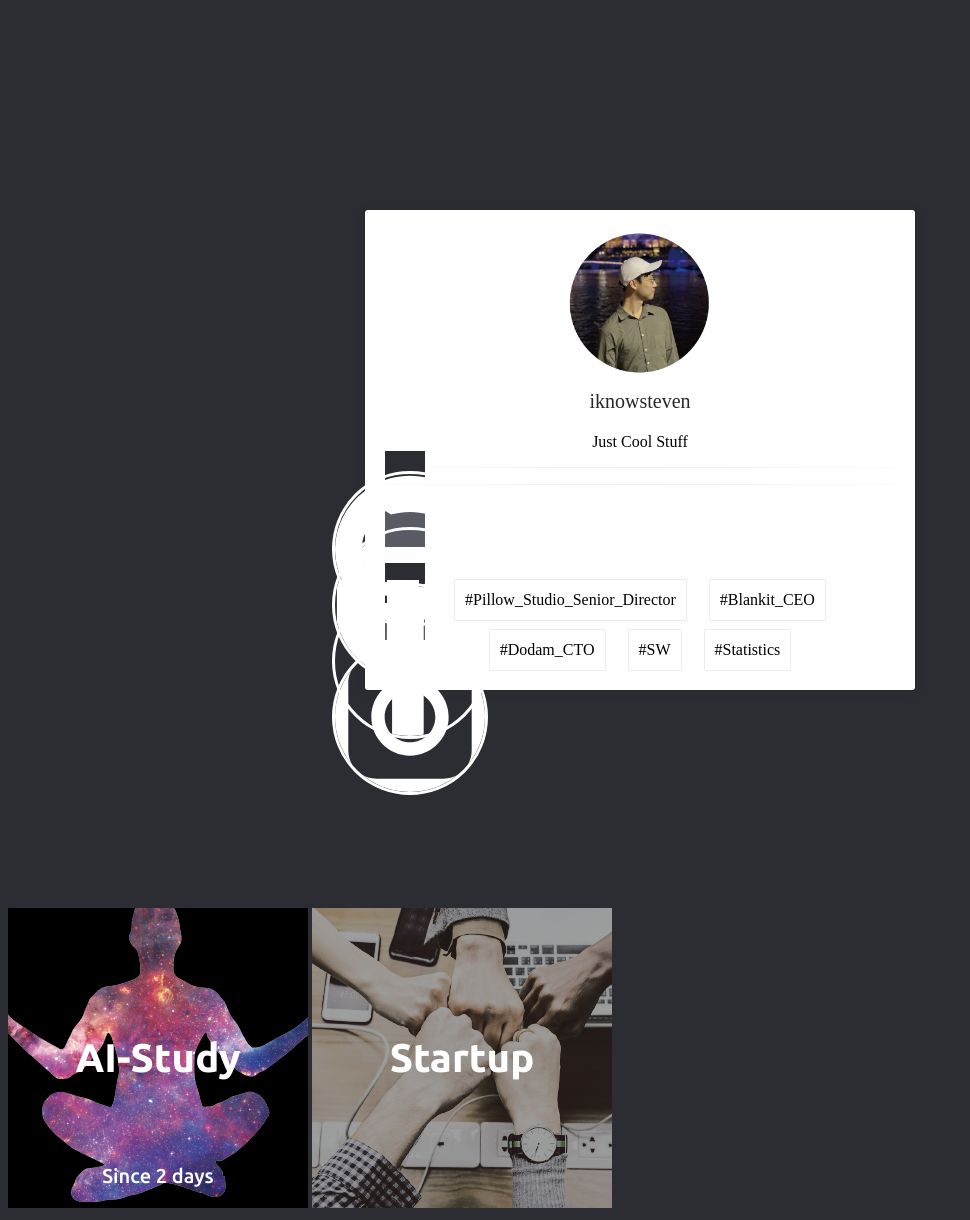
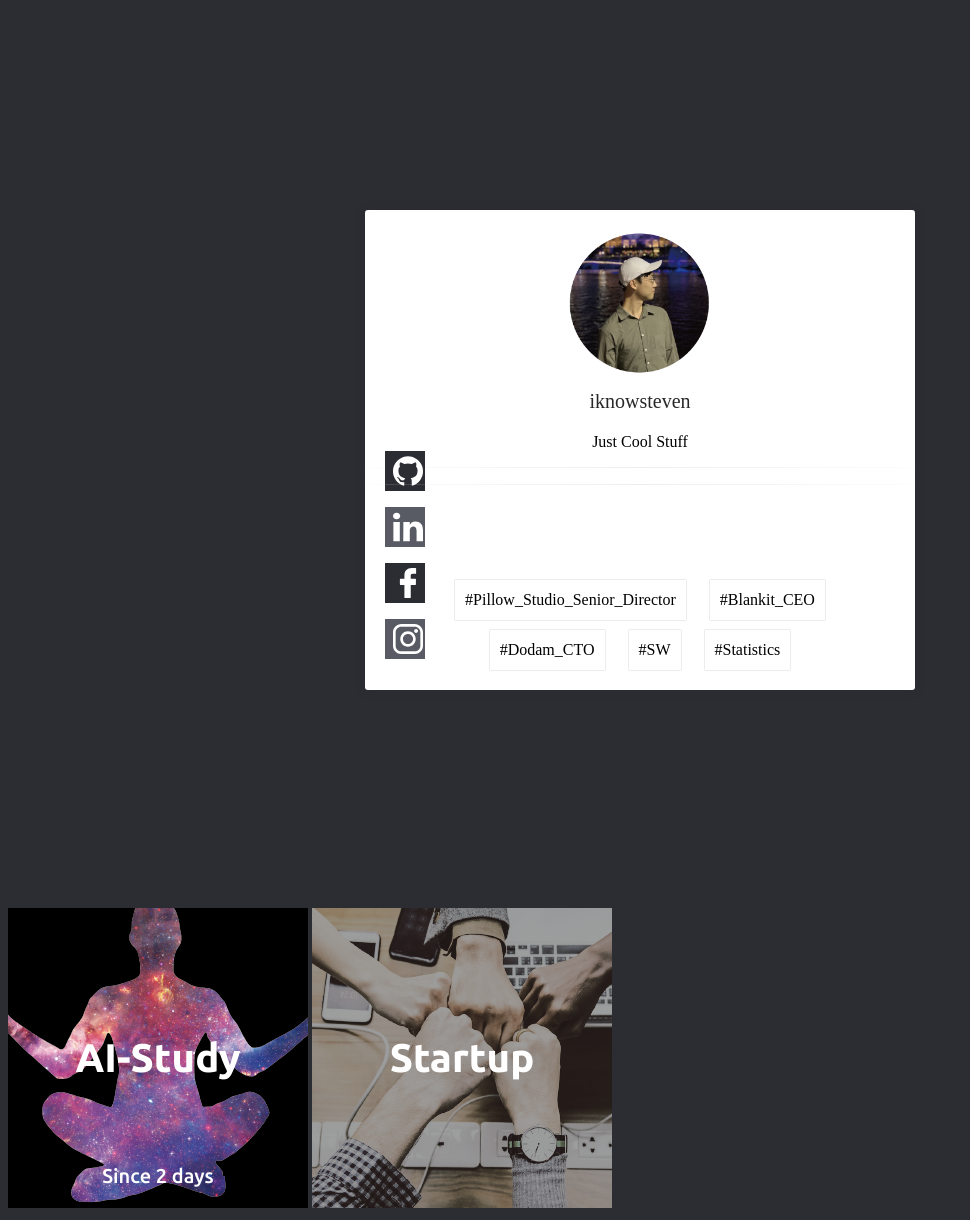
Before and after one commit to iknowSteven/iknowSteven.github.io, a Jekyll site: the page built from index.md, in a window 1280 px wide. Shown: the whole page, without its empty margins (0-970 px from the left). Built offline with Jekyll 4.4.1, drawn with Linux system fonts in a browser that asks for light colours; our own code applies the rules of GitHub Pages for plain Markdown files.

Commit message:
no message

```diff
--- a/_layouts/home.html
+++ b/_layouts/home.html
@@ -9,7 +9,7 @@
 <body>
 <section id="home_main_container">
     <article id="home_main">
-        <img src="../images/Profile.png">
+        <img id="home_main_profile" src="../images/Profile.png">
         <h1>iknowsteven</h1>
         <h3>Just Cool Stuff</h3>
         <hr class="hr_line">
--- a/assets/css/home.css
+++ b/assets/css/home.css
@@ -30,7 +30,7 @@ html {
     transition: .5s;
 }
 
-#home_main img {
+#home_main_profile {
     border-radius: 50%;
     border: 3px solid #fff;
     height: 150px;
```
